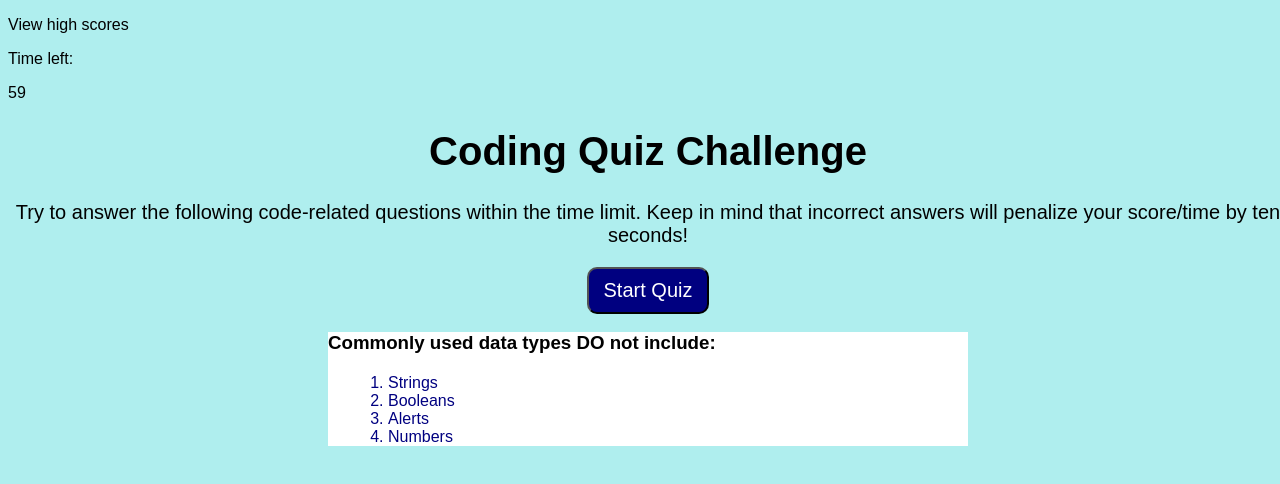
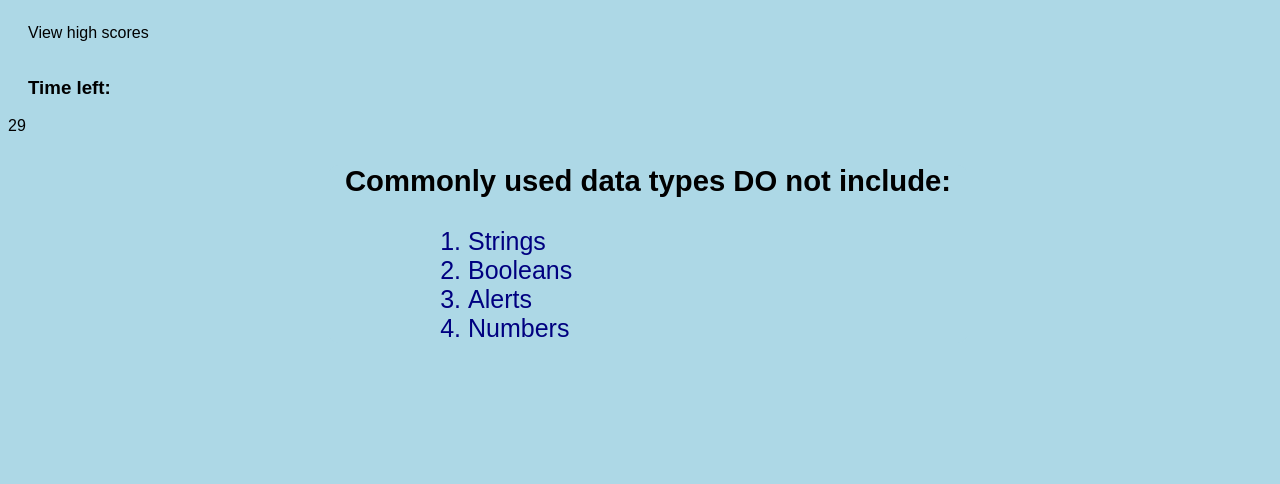
Before and after one commit to CWMasters/code-quiz, a plain HTML site: page index.html in a window 1280 px wide. Both pictures are taken after a click on the button "Start Quiz". Drawn offline with Linux system fonts and the light colour scheme.

Commit message:
timer fixed, start end

```diff
--- a/assets/css/style.css
+++ b/assets/css/style.css
@@ -1,5 +1,6 @@
 * {
     font-family: Arial, Helvetica, sans-serif;
+
 }
 
 
@@ -8,8 +9,20 @@
 /* body */
 body {
     width: 100vw;
-    background-color: paleturquoise;
+    background-color: lightblue
     /*padding: 20px;*/
+}
+
+#highscore {
+    padding-left: 20px;
+    display: flex;
+}
+
+.time-text {
+    padding-left: 20px;
+    /* margin: auto;
+    text-align: right;
+    padding-right: 50px; */
 }
 
 /* header */
@@ -35,19 +48,22 @@ body {
     align-items: center; */
 }
 
-
-
 .q-box {
-    background: white;
+    background: lightblue;
     width: 50%;
     margin: auto;
+    text-align: center;
+    font-size: 25px;
+    border-radius: 10px;
+}
+
+.every-answer {
+    text-align: left;
+    padding-left: 80px;
+    color: navy;
+    margin: 20px;
 }
 
 .response {
     font-style: bold;
 }
-
-.every-answer {
-    color: navy;
-    margin: 20px;
-}
--- a/assets/js/script.js
+++ b/assets/js/script.js
@@ -1,8 +1,8 @@
 
-//const header = document.querySelector(".header")
+
+const header = document.querySelector(".header")
 const clickedBtn = document.querySelector("#clicked");
 const qContainer = document.querySelector(".q-container");
-//const aContainer = document.querySelector("aContainer");
 const questBox = document.querySelector(".q-box");
 const everyAnswer = document.querySelector(".every-answer")
 let response = document.querySelector(".response");
@@ -10,13 +10,25 @@ let timer = document.querySelector("#timer")
 
 // let timeleft = document.querySelector
 //let timeText = document.querySelector("#timeText");
-
 //let timer = "";
 
 
+// local storage //
+let saveAnswer = function() {
+    localStorage.setItem("answer", JSON.stringify(answer));
+};
 
-//const endQuiz = function(){}
-    // END QUIZ LOGIC and show results/highscore with initials entered
+let loadAnswer = function() {
+    answer = JSON.parse(localStorage.getItem("answer"));
+
+    // if (!answer) {
+    //     answer = {
+    //         intials: [],
+    //         highScore: [],
+    //     }
+    // }
+}
+
 
 
 
@@ -24,12 +36,12 @@ let timer = document.querySelector("#timer")
 const startQuiz = function() {
     console.log("started")
     questionIndex = 0;
-    //header.remove(); //hide header on question prompted
-    };
+};
 
     // countdown timer attached to timer (starts on click)
+    var timeleft = "";
     document.getElementById("clicked").addEventListener("click", function(){
-        var timeleft = 60;
+        timeleft = 30;
 
         var downloadTimer = setInterval(function function1(){
         document.getElementById("timer").innerHTML = timeleft + " "+"";
@@ -42,6 +54,8 @@ const startQuiz = function() {
         }, 1000);
 
         showQuestions();
+        header.remove(); //hide header on question on start
+        clickedBtn.remove(); // hide button on start
     });
     // timer end //
 
@@ -70,7 +84,7 @@ var questionsArray = [
     },
     {
         questionText: "A very useful tool used during development and debugging from printing content to the debugger is:",
-        choice: ["JavaScript", "Terminla/bash", "For loops", "Console.log"],
+        choice: ["JavaScript", "Terminal/bash", "For loops", "Console.log"],
         answer: "Console.log"
     }
     ]
@@ -117,8 +131,8 @@ const showQuestions = function(){
         else {
             response.innerHTML = '<h3>Incorrect</h3>';
             aContainer.appendChild(response);
-            // timeleft = timeleft -10; // 10 sec off for incorrect     ?????? where does it go?
-            // timeText =-10; // 10 sec off for inccorect
+            timeleft -=10; // 10 sec off for incorrect
+            document.getElementById("timer").innerHTML = timeleft;
             questionIndex++;
         }
 
@@ -135,11 +149,20 @@ const showQuestions = function(){
     })
 }
 
+// END QUIZ LOGIC and show results/highscore with initials entered
+const endQuiz = function(){
+
+    // stop timer
+    clearInterval(timer);
+
+    //hide questions/asnwers/button
+    qContainer.remove(); //remove previous question for next
+    everyAnswer.remove(); //remove answers
 
 
 
 
-
+};
 
 
 
@@ -154,19 +177,8 @@ showResults = function(){}
 
 
 
-//IF FALSE REMOVE 10 SECONDS - ALERT INCORRECT AND MOVE ONTO NEXT QUESTION
-//IF CORRECT - ALERT CORRECT
-
-
-
-
-
-
-
-
-
 // call start quiz
 startQuiz()
 
 // click to begin quiz
-clickedBtn.addEventListener("click", startQuiz)
+clickedBtn.addEventListener("click", startQuiz);
--- a/index.html
+++ b/index.html
@@ -4,7 +4,7 @@
     <meta charset="UTF-8">
     <meta http-equiv="X-UA-Compatible" content="IE=edge">
     <meta name="viewport" content="width=device-width, initial-scale=1.0">
-    <title>Document</title>
+    <title>My JavaScript Quiz</title>
     <link rel="stylesheet" href="./assets/css/style.css" />
 </head>
   <body>
@@ -15,8 +15,9 @@
         </div>
 
         <!-- timer -->
-        <p class= "time-text">Time left:</p>
-        <div id="timer" class="countdown">
+        <div>
+          <h3  class= "time-text">Time left:</h3>
+          <div id="timer" class="countdown"></div>
         </div>
     </header>
 
@@ -24,8 +25,8 @@
     <main class="q-container">
         <!-- header -->
         <div class="header">
-        <h1>Coding Quiz Challenge</h1>
-          <p>Try to answer the following code-related questions within the time limit. Keep in mind that incorrect answers will penalize your score/time by ten seconds! </p>
+            <h1>Coding Quiz Challenge</h1>
+            <p>Try to answer the following code-related questions within the time limit. Keep in mind that incorrect answers will penalize your score/time by ten seconds! </p>
         </div>
 
         <!-- start quiz button -->
@@ -35,7 +36,7 @@
           </div>
         </div>
 
-        <div class = "q-box">
+        <div class = "q-box" id=>
             <div class= "every-answer"></div>
         </div>
 
```
